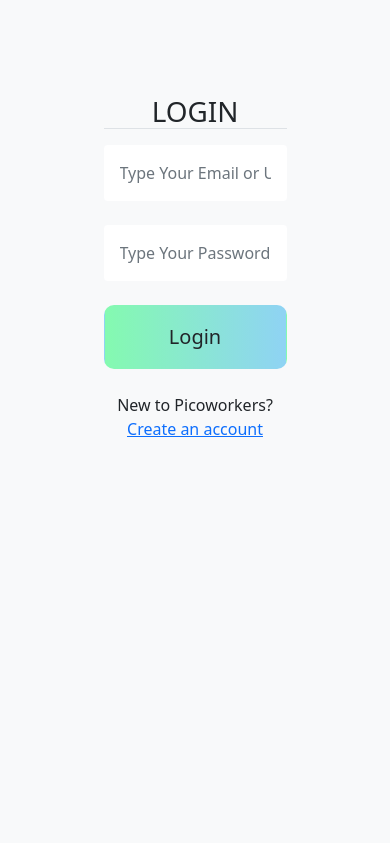
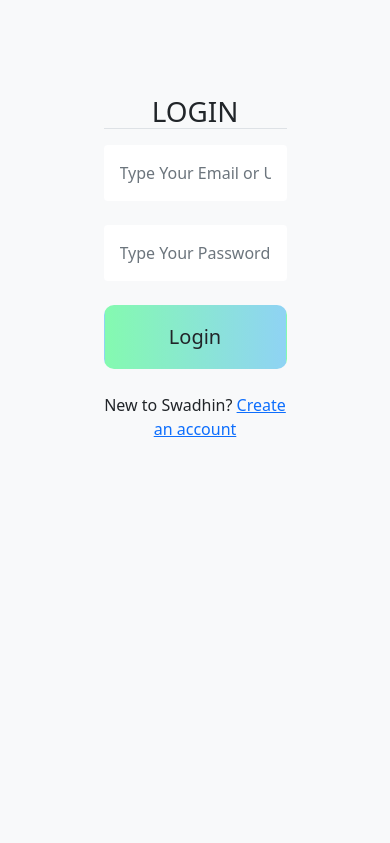
Before and after one commit to rsrajpro/swadhindas.v1, a PHP site: the page made by sign in.php in a window 390 px wide. Shown: the part 58-901 px from the top of the page. Run offline with PHP 8.4, Linux system fonts and the light colour scheme.

Commit message:
Update sign in.php
Mobile update

```diff
--- a/sign in.php
+++ b/sign in.php
@@ -85,7 +85,7 @@ else{
         <input type="text" name="email" placeholder="Type Your Email or Username" class="shadow-c form-control shadow-none border-none p-3"><br>
         <input type="password" name="password" placeholder="Type Your Password" class="shadow-c form-control shadow-none border-none p-3"><br>
         <button name="login" class="btn g-c-1 round-5 form-control none-shadow shadow-none p-3 fs-5">Login</button><br><br>
-        <p>New to Picoworkers? <a href="#">Create an account</a></p>
+        <p>New to Swadhin? <a href="./sign up.php">Create an account</a></p>
     </form>
     </div>
 </div>
```
